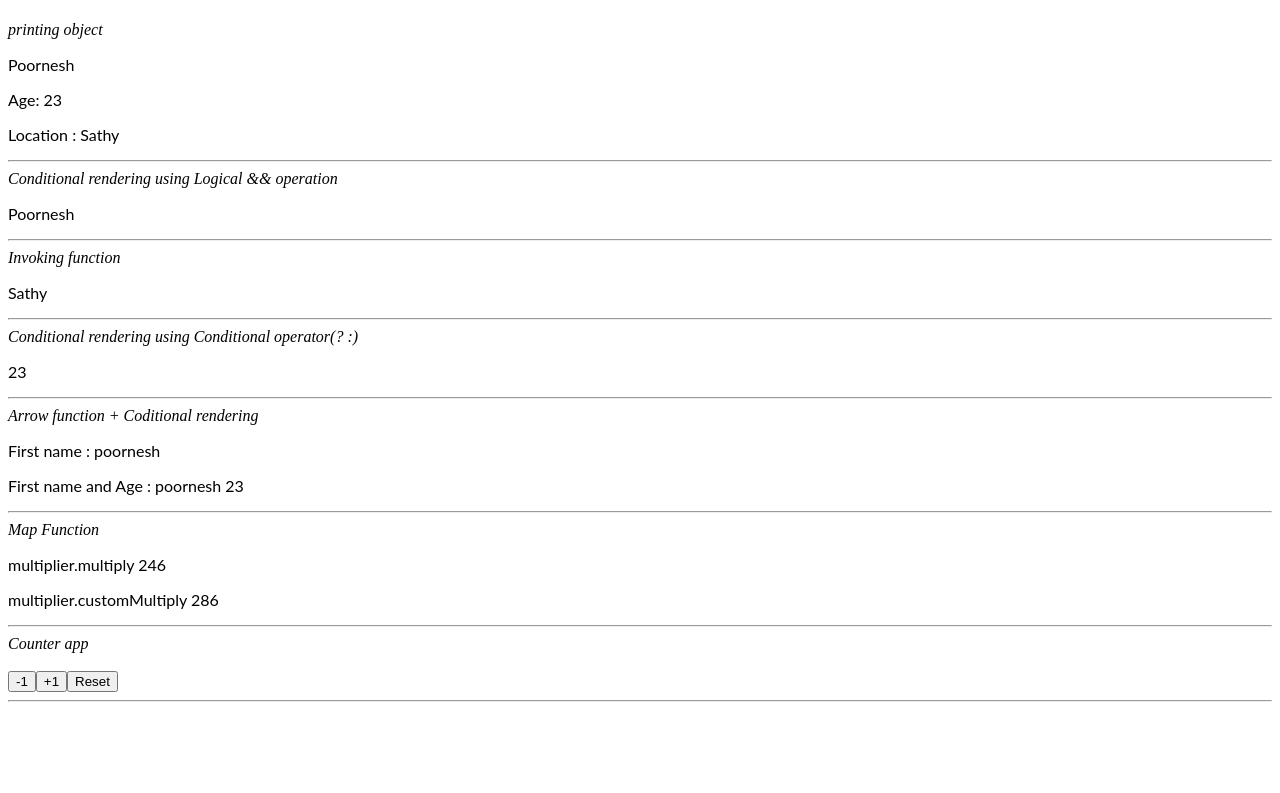
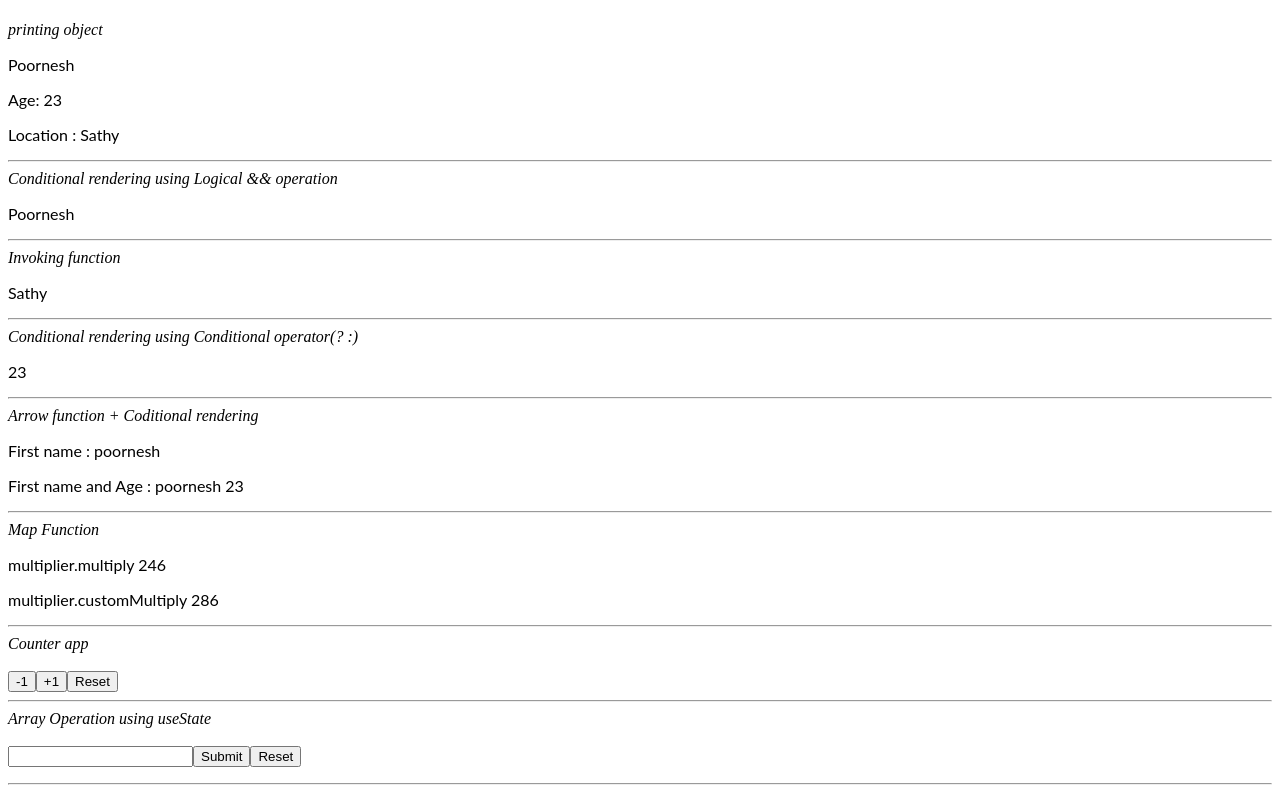
Before and after one commit to poornesh-pH/react-playground, a React (Create React App) app: page / in a window 1280 px wide. Shown: the part 296-1089 px from the top of the page. Before the commit the page ends 1006 px from the top, so only its background shows below. Built offline with nearby package versions, Linux system fonts and the light colour scheme.

Commit message:
2 files modified

```diff
--- a/src/playground.js
+++ b/src/playground.js
@@ -1,7 +1,26 @@
-import React from "react";
+import React, { useState } from "react";
 import "./style.css";
 
 export default function Playground() {
+  let [arr, setArr] = useState([]);
+  function printArray() {
+    return arr.map(item => <p key={item}>{item}</p>);
+  }
+  function formOnSubmit(e) {
+    // console.log("inside form action");
+    e.preventDefault();
+    // staticArr.push(e.target.elements.name.value);
+    // console.log('After push',staticArr)
+    // staticArr.pop(e.target.elements.name.value);
+    // console.log('After pop',staticArr);
+    // setArr([...arr],e.target.elements.name.value);
+
+    setArr([...arr, e.target.elements.name.value]);
+    e.target.elements.name.value = "";
+  }
+  function resetForm() {
+    setArr([]);
+  }
   return (
     <div>
       <h1>Playground</h1>
@@ -57,6 +76,18 @@ export default function Playground() {
         </button>
         <hr />
       </span>
+      <span>
+        <i>Array Operation using useState</i>
+        <br />
+        <br />
+        <form onSubmit={formOnSubmit}>
+          <input type="text" id="name" />
+          <button type="submit">Submit</button>
+          <button onClick={resetForm}>Reset</button>
+        </form>
+        {printArray()}
+      </span>
+      <hr />
     </div>
   );
 }
@@ -75,13 +106,10 @@ let staticObj = {
   town: "Sathy"
 };
 
-let staticArr = ["Name 1", "Name 2", "Name 3"];
-
 function getTown(town) {
   if (town) return <p>{town}</p>;
   else return "Unknown";
 }
-
 const arrowFunction = (name, age) => {
   return age ? name + " " + age : name.split(" ")[0];
 };
--- a/src/todof.js
+++ b/src/todof.js
@@ -4,7 +4,6 @@ export default function Todo() {
   const [title, setTitle] = useState();
   const [titlebool, setTitlebool] = useState(true);
   const [again, setAgain] = useState("");
-  const [items, setItems] = useState([]);
   const titleChange = () => {
     setTitlebool(!titlebool);
     console.log(titlebool);
@@ -19,7 +18,7 @@ export default function Todo() {
 
   function addTodo(e) {
     e.preventDefault();
-    setItems();
+    // setItems();
   }
   return (
     <div>
@@ -31,7 +30,6 @@ export default function Todo() {
         <input type="text" name="item" id="item" />
         <input type="submit" value="Submit" />
       </form>
-      {/* <p>{items}</p> */}
     </div>
   );
 }
```
